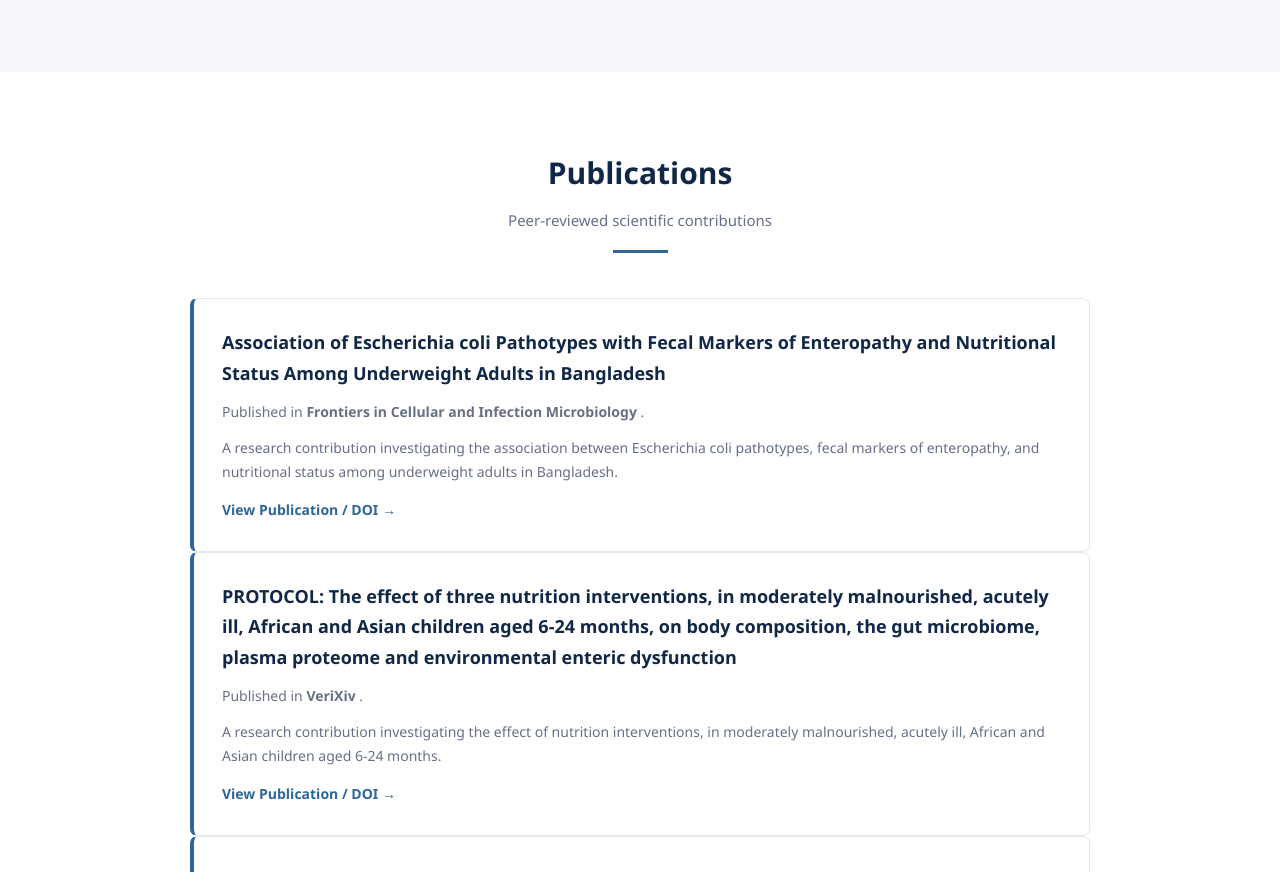
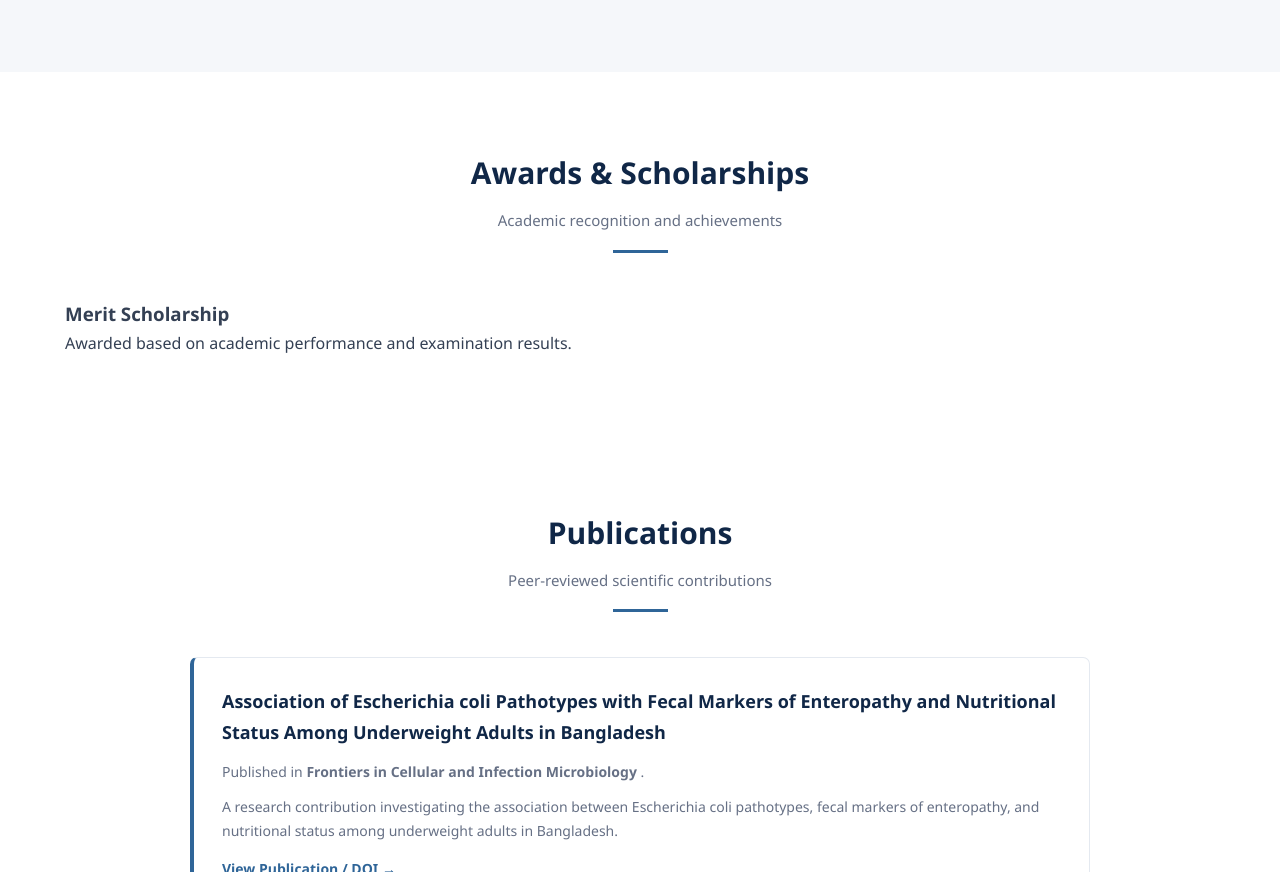
Before and after one commit to ehsanulkabirsagar/biochemist, a plain HTML site: page index.html in a window 1280 px wide. Shown: the part 5194-6066 px from the top of the page. Drawn offline with Linux system fonts and the light colour scheme.

Commit message:
Update index.html

```diff
--- a/index.html
+++ b/index.html
@@ -1092,6 +1092,42 @@
 </section>
 
 
+
+<!-- AWARDS & SCHOLARSHIPS -->
+
+<section class="awards" id="awards">
+
+    <div class="container">
+
+        <div class="section-heading">
+            <h2>Awards & Scholarships</h2>
+            <p>Academic recognition and achievements</p>
+        </div>
+
+        <div class="awards-container">
+
+            <div class="award-card">
+
+                             <div class="award-content">
+
+                    <h3>Merit Scholarship</h3>
+
+                    <p class="award-description">
+                        Awarded based on academic performance
+                        and examination results.
+                    </p>
+
+                </div>
+
+            </div>
+
+        </div>
+
+    </div>
+
+</section>
+
+
 <!-- PUBLICATIONS -->
 
 <section id="publications">
```
